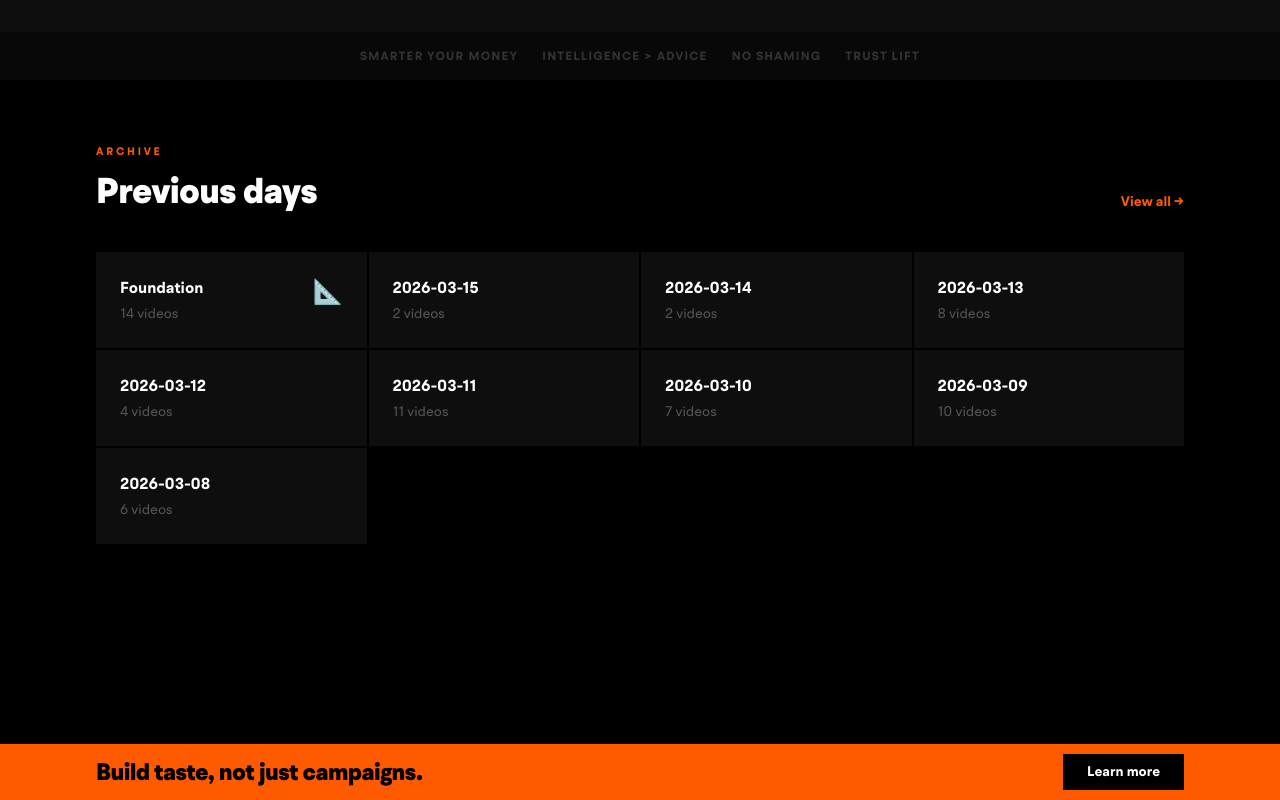
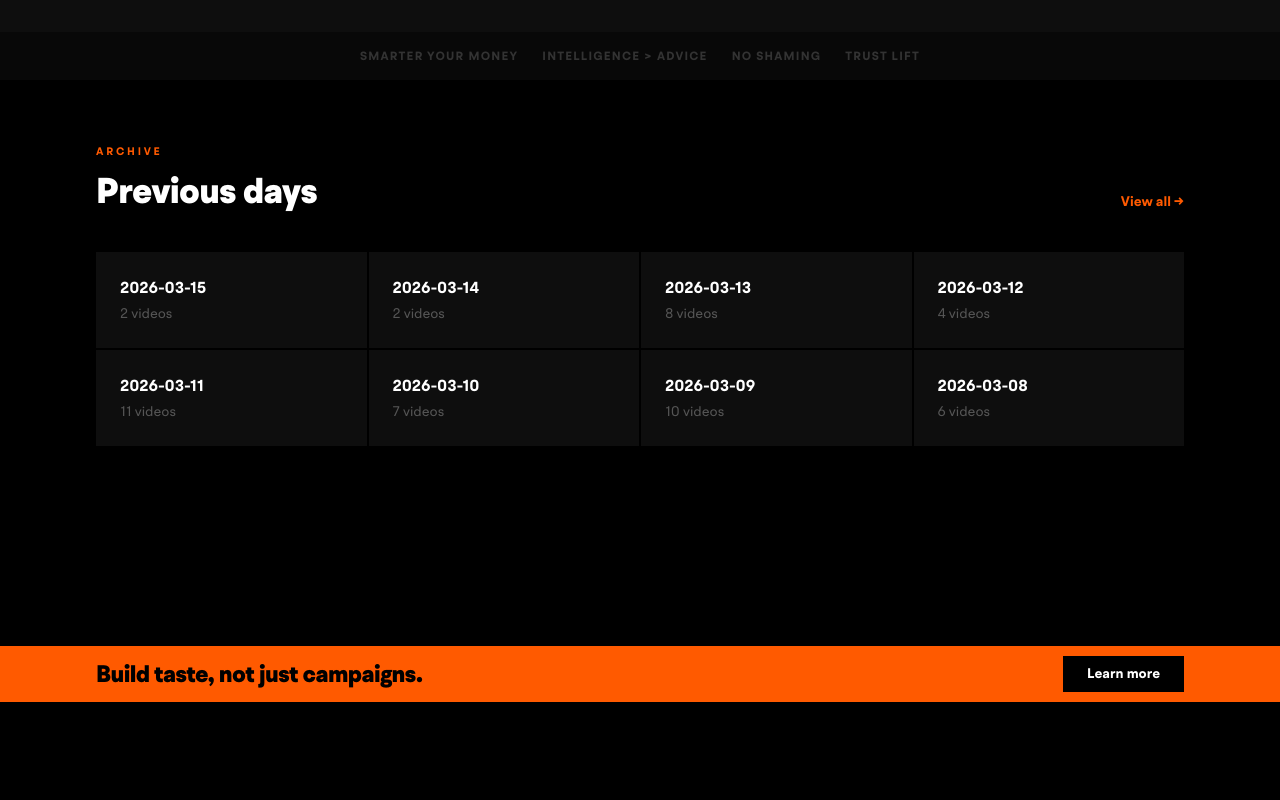
Before and after one commit to kylelinger/yt-inspo-web, a Next.js app: page / in a window 1280 px wide. Shown: the part 2112-2912 px from the top of the page. After the commit the page ends 2814 px from the top, so only its background shows below. Built offline with nearby package versions, Linux system fonts and the light colour scheme; no server answers; the database is empty.

Commit message:
style(home): remove Foundation tile from Previous days grid

```diff
--- a/src/app/page.tsx
+++ b/src/app/page.tsx
@@ -21,7 +21,6 @@ export default function Home() {
   const sortedDates = [...grouped.keys()].sort((a, b) => b.localeCompare(a));
   const latestDate = sortedDates[0];
   const latestVideos = grouped.get(latestDate) || [];
-  const foundationCount = allVideos.filter((v) => v.collection === "foundation").length;
   const olderDates = sortedDates.slice(1);
   const totalVideos = allVideos.length;
 
@@ -158,18 +157,6 @@ export default function Home() {
 
             {/* Archive blocks — 2px gap, #0e0e0e cards on #000 */}
             <div className="grid sm:grid-cols-2 lg:grid-cols-4 gap-[2px]" style={{ background: "var(--bg)" }}>
-              <a
-                href="/archive/foundation"
-                className="group flex items-start justify-between p-6 transition-colors hover:bg-[#1a1a1a]"
-                style={{ background: "#0e0e0e" }}
-              >
-                <div>
-                  <div className="text-base font-bold text-white">Foundation</div>
-                  <div className="mt-1 text-sm text-[#555]">{foundationCount} videos</div>
-                </div>
-                <div className="text-2xl">📐</div>
-              </a>
-
               {olderDates.map((date) => {
                 const count = grouped.get(date)?.length || 0;
                 return (
```
